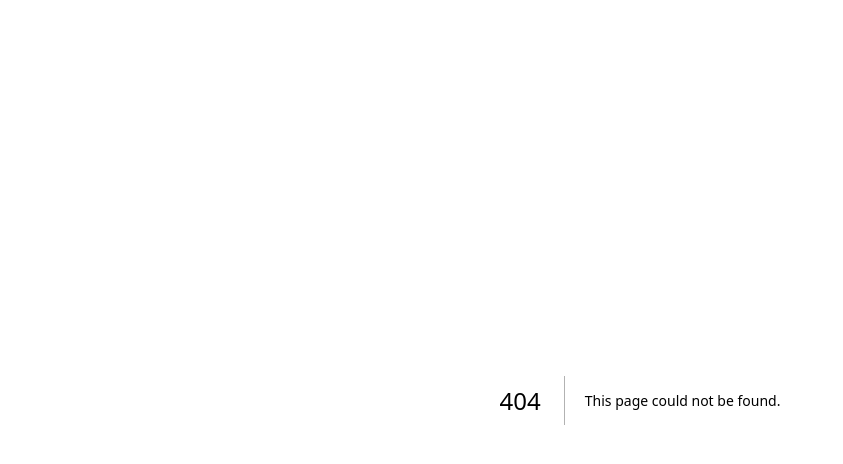
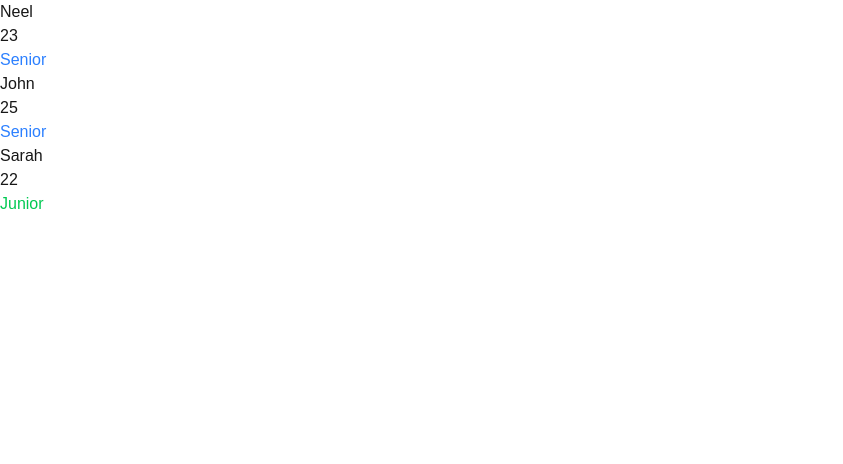
Before and after one commit to Neel37389/react-practice, a Next.js app: page /prop in a window 1280 px wide. Before the commit this address had no page. Shown: the top 464 px of the page, without its empty margins (0-843 px from the left). Built offline with nearby package versions, Linux system fonts and the light colour scheme.

Commit message:
Added props practice.

```diff
--- /dev/null
+++ b/src/app/prop/page.js
@@ -0,0 +1,19 @@
+import { PersonCard } from "@/components/PersonCard";
+
+export default function Home() {
+  const people = [
+    { id: 1, name: "Neel", age: 23 },
+    { id: 2, name: "John", age: 25 },
+    { id: 3, name: "Sarah", age: 22 },
+  ];
+
+  return (
+    <div>
+      {people.map((person) => (
+        <div key={person.id}>
+          <PersonCard age={person.age} name={person.name} />
+        </div>
+      ))}
+    </div>
+  );
+}
--- /dev/null
+++ b/src/components/PersonCard.jsx
@@ -0,0 +1,11 @@
+export const PersonCard = ({ age, name }) => {
+  return (
+    <div>
+      <p>{name}</p>
+      <p>{age}</p>
+      <p className={age < 23 ? "text-green-500" : "text-blue-500"}>
+        {age < 23 ? "Junior" : "Senior"}
+      </p>
+    </div>
+  );
+};
```
